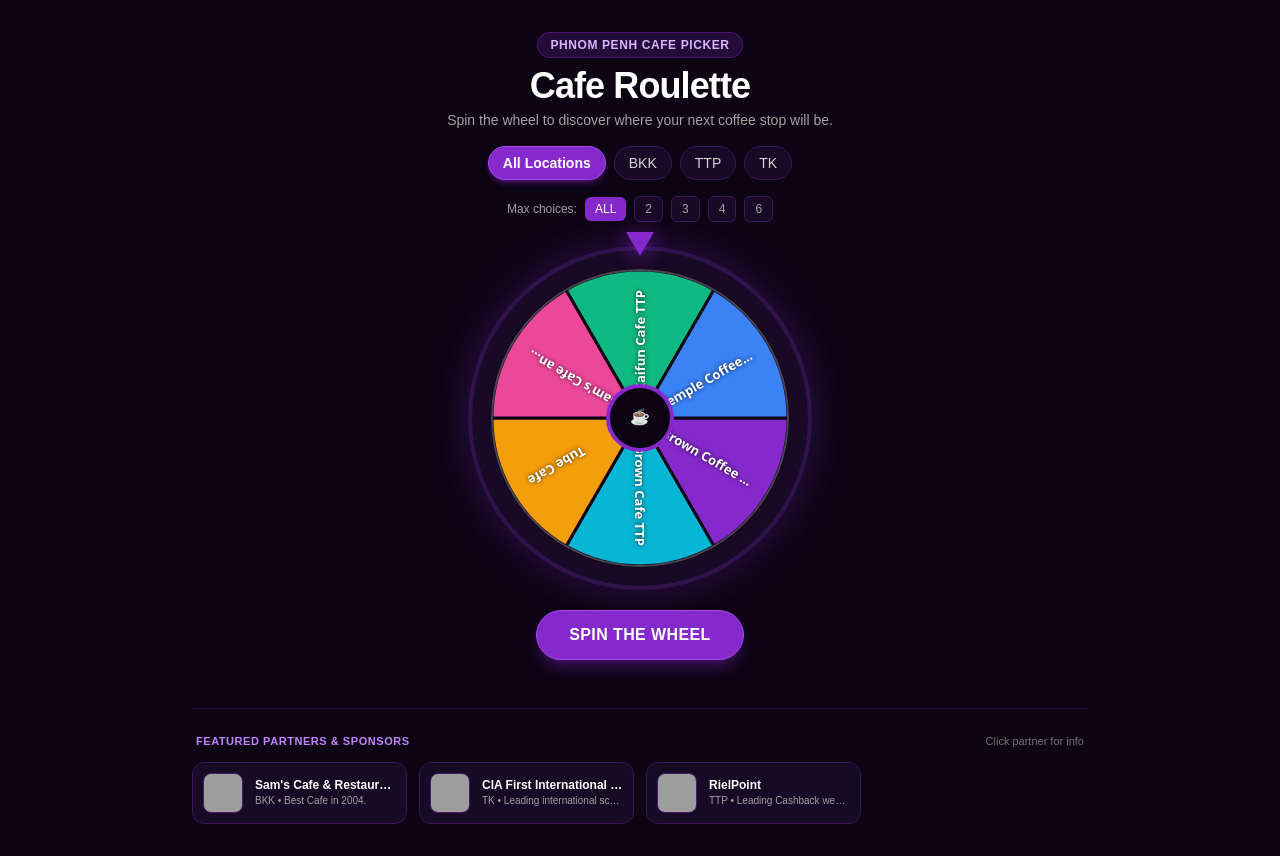
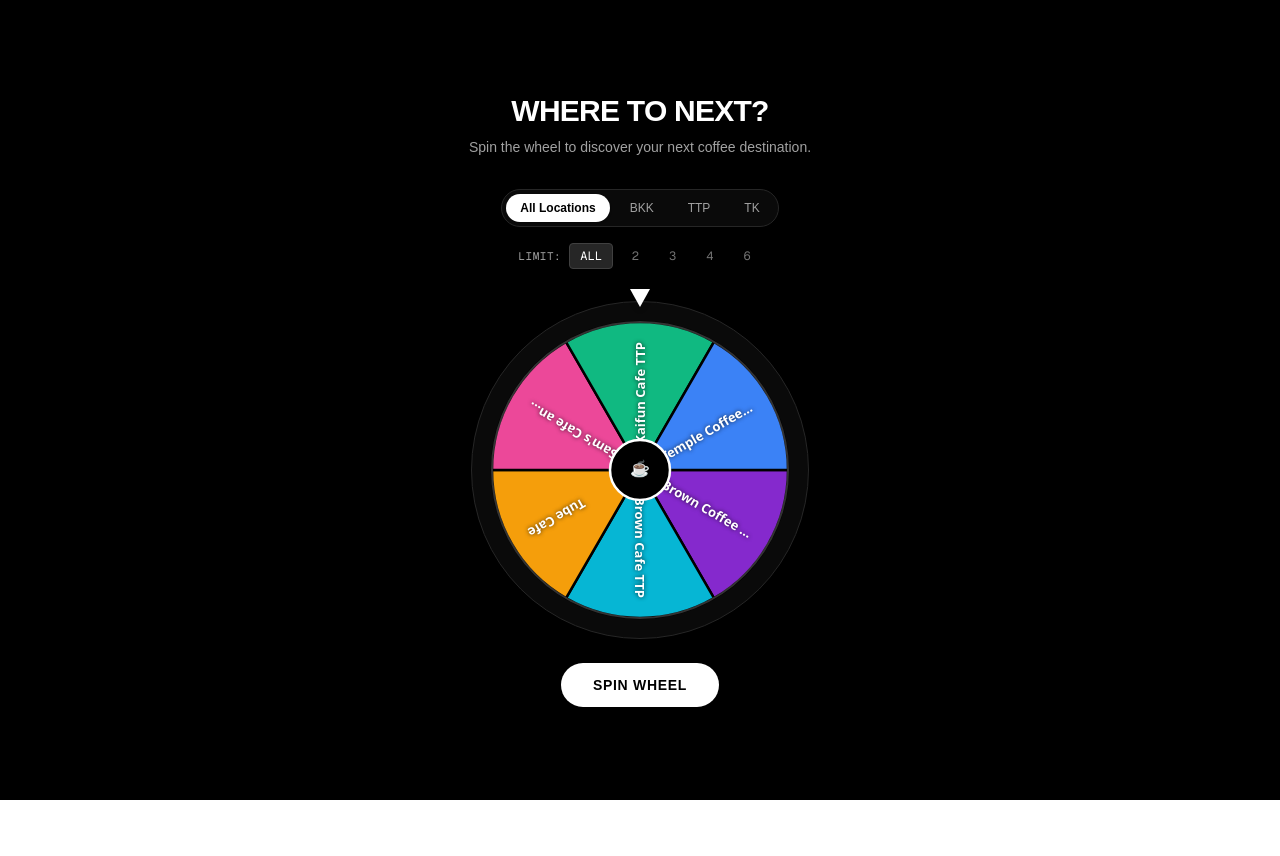
Before and after one commit to virayuth4/funapp, a Next.js app: page / in a window 1280 px wide. After the commit the page ends 800 px from the top, so only its background shows below. Built offline with nearby package versions, Linux system fonts and the light colour scheme; grey boxes are pictures that could not be loaded.

Commit message:
updated to include ui

```diff
--- a/app/page.js
+++ b/app/page.js
@@ -4,18 +4,17 @@ import { useState, useEffect, useRef, useMemo } from "react";
 import { CAFES } from "@/app/data/cafes";
 import { SPONSORS } from "@/app/data/sponsors";
 
-// Colorful wheel palette
 const WHEEL_PALETTE = [
-  "#8529CD", // Rakuten Purple
-  "#06B6D4", // Electric Cyan
-  "#F59E0B", // Vivid Amber
-  "#EC4899", // Neon Pink
-  "#10B981", // Emerald Green
-  "#3B82F6", // Deep Sky Blue
-  "#F97316", // Bright Orange
-  "#6366F1", // Indigo
-  "#14B8A6", // Teal
-  "#E11D48", // Crimson Rose
+  "#8529CD",
+  "#06B6D4",
+  "#F59E0B",
+  "#EC4899",
+  "#10B981",
+  "#3B82F6",
+  "#F97316",
+  "#6366F1",
+  "#14B8A6",
+  "#E11D48",
 ];
 
 export default function Home() {
@@ -25,8 +24,11 @@ export default function Home() {
   const [removedIds, setRemovedIds] = useState([]);
   const [maxChoices, setMaxChoices] = useState("ALL");
   const [activePool, setActivePool] = useState([]);
-  const [activeModalItem, setActiveModalItem] = useState(null); // Used for both cafe winner & clicked sponsor
+  const [activeModalItem, setActiveModalItem] = useState(null);
   const [isSpinning, setIsSpinning] = useState(false);
+
+  // Store the contextual sponsor picked specifically for this spin result
+  const [suggestedSponsor, setSuggestedSponsor] = useState(null);
 
   const branches = ["ALL", "BKK", "TTP", "TK"];
 
@@ -69,7 +71,7 @@ export default function Home() {
     ctx.clearRect(0, 0, canvas.width, canvas.height);
 
     if (numSegments === 0) {
-      ctx.fillStyle = "#1e0b30";
+      ctx.fillStyle = "#121212";
       ctx.beginPath();
       ctx.arc(canvas.width / 2, canvas.height / 2, canvas.width / 2 - 12, 0, 2 * Math.PI);
       ctx.fill();
@@ -84,7 +86,6 @@ export default function Home() {
     activePool.forEach((cafe, i) => {
       const segmentAngle = angle + i * arcSize;
 
-      // Slice
       ctx.beginPath();
       ctx.fillStyle = WHEEL_PALETTE[i % WHEEL_PALETTE.length];
       ctx.moveTo(centerX, centerY);
@@ -92,19 +93,17 @@ export default function Home() {
       ctx.lineTo(centerX, centerY);
       ctx.fill();
 
-      // Divider line
-      ctx.strokeStyle = "#0d0414";
-      ctx.lineWidth = 3;
+      ctx.strokeStyle = "#000000";
+      ctx.lineWidth = 2.5;
       ctx.stroke();
 
-      // Label text
       ctx.save();
       ctx.translate(centerX, centerY);
       ctx.rotate(segmentAngle + arcSize / 2);
       ctx.textAlign = "right";
       ctx.fillStyle = "#ffffff";
       ctx.font = "bold 13px system-ui, -apple-system, sans-serif";
-      ctx.shadowColor = "rgba(0, 0, 0, 0.8)";
+      ctx.shadowColor = "rgba(0, 0, 0, 0.75)";
       ctx.shadowBlur = 4;
 
       const displayName =
@@ -113,23 +112,20 @@ export default function Home() {
       ctx.restore();
     });
 
-    // Outer edge border
     ctx.beginPath();
     ctx.arc(centerX, centerY, radius, 0, 2 * Math.PI);
-    ctx.strokeStyle = "rgba(255, 255, 255, 0.25)";
+    ctx.strokeStyle = "rgba(255, 255, 255, 0.2)";
     ctx.lineWidth = 2;
     ctx.stroke();
 
-    // Center Hub
     ctx.beginPath();
-    ctx.arc(centerX, centerY, 32, 0, 2 * Math.PI);
-    ctx.fillStyle = "#0d0414";
+    ctx.arc(centerX, centerY, 30, 0, 2 * Math.PI);
+    ctx.fillStyle = "#000000";
     ctx.fill();
-    ctx.strokeStyle = "#8529CD";
-    ctx.lineWidth = 4;
+    ctx.strokeStyle = "#ffffff";
+    ctx.lineWidth = 2.5;
     ctx.stroke();
 
-    // Center Icon
     ctx.fillStyle = "#ffffff";
     ctx.font = "16px sans-serif";
     ctx.textAlign = "center";
@@ -147,6 +143,7 @@ export default function Home() {
 
     setIsSpinning(true);
     setActiveModalItem(null);
+    setSuggestedSponsor(null);
 
     const fullRotations = (6 + Math.random() * 4) * (2 * Math.PI);
     const extraStop = Math.random() * (2 * Math.PI);
@@ -179,8 +176,18 @@ export default function Home() {
         const relativeAngle =
           (pointerAngle - normalizedAngle + 2 * Math.PI) % (2 * Math.PI);
         const winningIndex = Math.floor(relativeAngle / arcSize) % numSegments;
+        const winner = activePool[winningIndex];
 
-        setActiveModalItem(activePool[winningIndex]);
+        // Pick a relevant partner matching the winning location
+        if (SPONSORS && SPONSORS.length > 0) {
+          const matched = SPONSORS.filter(
+            (s) => s.branch_location === winner.branch_location
+          );
+          const pool = matched.length > 0 ? matched : SPONSORS;
+          setSuggestedSponsor(pool[Math.floor(Math.random() * pool.length)]);
+        }
+
+        setActiveModalItem(winner);
         setIsSpinning(false);
       }
     };
@@ -191,6 +198,7 @@ export default function Home() {
   const handleRemoveCafe = (cafeId) => {
     setRemovedIds((prev) => [...prev, cafeId]);
     setActiveModalItem(null);
+    setSuggestedSponsor(null);
   };
 
   const handleResetPool = () => {
@@ -206,35 +214,32 @@ export default function Home() {
   }, []);
 
   return (
-    <main className="min-h-screen bg-[#0d0414] text-neutral-100 flex flex-col justify-between items-center p-4 sm:p-8 relative">
+    <main className="min-h-screen bg-black text-neutral-100 flex flex-col justify-center items-center px-4 py-8 sm:py-12 relative antialiased selection:bg-white selection:text-black">
       {/* Top Main Section */}
       <div className="flex flex-col items-center w-full max-w-xl">
         {/* Header */}
-        <header className="text-center max-w-md mb-4">
-          <span className="inline-block px-3 py-1 mb-2 text-xs font-semibold tracking-wider text-[#d8b4fe] uppercase bg-[#8529CD]/20 border border-[#8529CD]/40 rounded-full">
-            Phnom Penh Cafe Picker
-          </span>
-          <h1 className="text-3xl sm:text-4xl font-extrabold tracking-tight text-white">
-            Cafe Roulette
+        <header className="text-center max-w-md mb-8">
+          <h1 className="text-2xl sm:text-3xl font-bold tracking-tight text-white uppercase">
+            Where to Next?
           </h1>
-          <p className="mt-1 text-xs sm:text-sm text-neutral-400">
-            Spin the wheel to discover where your next coffee stop will be.
+          <p className="mt-2 text-xs sm:text-sm text-neutral-400 font-normal">
+            Spin the wheel to discover your next coffee destination.
           </p>
         </header>
 
         {/* Filter Controls */}
-        <div className="flex flex-col items-center gap-3 mb-6 w-full">
+        <div className="flex flex-col items-center gap-4 mb-8 w-full">
           {/* Branch Buttons */}
-          <div className="flex flex-wrap items-center justify-center gap-2">
+          <div className="flex flex-wrap items-center justify-center gap-1.5 p-1 rounded-full border border-neutral-800 bg-neutral-950">
             {branches.map((branch) => (
               <button
                 key={branch}
                 onClick={() => setSelectedBranch(branch)}
                 disabled={isSpinning}
-                className={`px-3.5 py-1.5 text-xs sm:text-sm font-medium rounded-full transition-all duration-150 cursor-pointer disabled:opacity-50 ${
+                className={`px-3.5 py-1.5 text-xs font-medium rounded-full transition-all duration-150 cursor-pointer disabled:opacity-40 ${
                   selectedBranch === branch
-                    ? "bg-[#8529CD] text-white font-semibold shadow-md shadow-[#8529CD]/40 border border-[#a24ce8]"
-                    : "bg-[#180926] text-neutral-300 hover:bg-[#230d37] border border-[#3b1959]"
+                    ? "bg-white text-black font-semibold shadow-sm"
+                    : "text-neutral-400 hover:text-white"
                 }`}
               >
                 {branch === "ALL" ? "All Locations" : branch}
@@ -243,17 +248,19 @@ export default function Home() {
           </div>
 
           {/* Max Choice Limits */}
-          <div className="flex items-center gap-2 text-xs text-neutral-400 mt-1">
-            <span>Max choices:</span>
+          <div className="flex items-center gap-2 text-xs text-neutral-500">
+            <span className="font-mono text-[11px] uppercase tracking-wider text-neutral-400">
+              Limit:
+            </span>
             {["ALL", 2, 3, 4, 6].map((limit) => (
               <button
                 key={limit}
                 onClick={() => setMaxChoices(limit === "ALL" ? "ALL" : limit)}
                 disabled={isSpinning}
-                className={`px-2.5 py-1 rounded-md text-xs font-medium transition-all ${
+                className={`px-2.5 py-1 rounded text-xs font-mono transition-all cursor-pointer ${
                   maxChoices === limit
-                    ? "bg-[#8529CD] text-white"
-                    : "bg-[#180926] text-neutral-400 hover:text-white border border-[#3b1959]"
+                    ? "bg-neutral-800 text-white border border-neutral-700"
+                    : "text-neutral-500 hover:text-neutral-300 border border-transparent"
                 }`}
               >
                 {limit}
@@ -263,11 +270,12 @@ export default function Home() {
 
           {/* Removed Items Counter */}
           {removedIds.length > 0 && (
-            <div className="flex items-center gap-2 text-xs text-neutral-400">
-              <span>{removedIds.length} cafe(s) excluded</span>
+            <div className="flex items-center gap-2 text-xs text-neutral-500">
+              <span>{removedIds.length} cafe(s) removed</span>
+              <span>•</span>
               <button
                 onClick={handleResetPool}
-                className="text-[#c084fc] underline hover:text-[#d8b4fe] cursor-pointer"
+                className="text-white underline hover:text-neutral-300 cursor-pointer transition-colors"
               >
                 Reset pool
               </button>
@@ -277,149 +285,138 @@ export default function Home() {
 
         {/* Wheel Area */}
         <div className="relative flex flex-col items-center justify-center">
-          {/* Top Pointer Indicator */}
-          <div className="absolute -top-3.5 z-10 w-0 h-0 border-l-[14px] border-l-transparent border-r-[14px] border-r-transparent border-t-[24px] border-t-[#8529CD] drop-shadow-[0_4px_10px_rgba(133,41,205,0.7)]" />
+          <div className="absolute -top-3 z-10 w-0 h-0 border-l-[10px] border-l-transparent border-r-[10px] border-r-transparent border-t-[18px] border-t-white drop-shadow-md" />
 
-          {/* Outer Wheel Container */}
-          <div className="p-2 rounded-full bg-[#180926] border-4 border-[#30124d] shadow-[0_0_40px_rgba(133,41,205,0.3)]">
+          <div className="p-2 rounded-full bg-neutral-950 border border-neutral-800 shadow-2xl">
             <canvas
               ref={canvasRef}
               width={320}
               height={320}
-              className="rounded-full shadow-inner block"
+              className="rounded-full block"
             />
           </div>
 
-          {/* Spin Button */}
           <button
             onClick={spinWheel}
             disabled={isSpinning || activePool.length === 0}
-            className="mt-5 px-8 py-3 bg-[#8529CD] hover:bg-[#993be0] active:scale-95 text-white font-bold rounded-full shadow-lg shadow-[#8529CD]/35 transition-all text-sm sm:text-base tracking-wide uppercase disabled:opacity-50 disabled:cursor-not-allowed cursor-pointer border border-[#a24ce8]"
+            className="mt-6 px-8 py-3 bg-white text-black hover:bg-neutral-200 active:scale-95 font-semibold rounded-full shadow-sm transition-all text-xs sm:text-sm tracking-wider uppercase disabled:opacity-30 disabled:cursor-not-allowed cursor-pointer"
           >
-            {isSpinning ? "Selecting..." : "Spin the Wheel"}
+            {isSpinning ? "Selecting..." : "Spin Wheel"}
           </button>
         </div>
       </div>
 
-      {/* Sponsors Showcase Banner (Clickable to open modal) */}
-      <section className="w-full max-w-4xl mt-12 pt-6 border-t border-[#29113e]">
-        <div className="flex items-center justify-between mb-3 px-1">
-          <span className="text-[11px] font-bold tracking-wider uppercase text-[#c084fc]">
-            Featured Partners & Sponsors
-          </span>
-          <span className="text-[11px] text-neutral-500">
-            Click partner for info
-          </span>
-        </div>
-
-        <div className="grid grid-cols-2 sm:grid-cols-4 gap-3">
-          {SPONSORS.map((sponsor) => (
-            <button
-              key={sponsor.id}
-              onClick={() => setActiveModalItem(sponsor)}
-              disabled={isSpinning}
-              className="flex items-center text-left gap-3 p-2.5 rounded-xl bg-[#160a24] hover:bg-[#200e33] border border-[#391559] hover:border-[#8529CD]/60 transition-all group cursor-pointer disabled:opacity-50"
-            >
-              <img
-                src={sponsor.logo_url}
-                alt={sponsor.name}
-                className="w-10 h-10 rounded-lg object-cover border border-[#481c6e] group-hover:border-[#8529CD] transition-colors"
-              />
-              <div className="min-w-0 flex-1">
-                <h4 className="text-xs font-semibold text-white truncate group-hover:text-[#d8b4fe]">
-                  {sponsor.name}
-                </h4>
-                <p className="text-[10px] text-neutral-400 truncate">
-                  {sponsor.branch_location} • {sponsor.description}
-                </p>
-              </div>
-            </button>
-          ))}
-        </div>
-      </section>
-
-      {/* Shared Centered Modal for Wheel Winner OR Clicked Sponsor */}
+      {/* Result Modal with Post-Spin Sponsored Spotlight */}
       {activeModalItem && (
-        <div className="fixed inset-0 z-50 flex items-center justify-center p-4 bg-black/75 backdrop-blur-sm animate-in fade-in duration-200">
-          <div className="relative w-full max-w-md bg-[#160a24] border border-[#8529CD]/60 rounded-2xl p-6 shadow-[0_0_50px_rgba(133,41,205,0.4)] animate-in zoom-in-95 duration-200">
+        <div className="fixed inset-0 z-50 flex items-center justify-center p-4 bg-black/80 backdrop-blur-sm animate-in fade-in duration-150">
+          <div className="relative w-full max-w-sm bg-neutral-950 border border-neutral-800 rounded-2xl p-5 sm:p-6 shadow-2xl animate-in zoom-in-95 duration-150 flex flex-col max-h-[90vh] overflow-y-auto">
             {/* Close Button */}
             <button
               onClick={() => setActiveModalItem(null)}
-              className="absolute top-4 right-4 text-neutral-400 hover:text-white p-1 rounded-full text-lg cursor-pointer leading-none"
+              className="absolute top-4 right-4 text-neutral-500 hover:text-white p-1 text-sm cursor-pointer transition-colors"
               aria-label="Close"
             >
               ✕
             </button>
 
-            {/* Header info */}
-            <div className="flex items-center gap-4">
+            {/* Winner Cafe Information */}
+            <div className="flex items-center gap-3.5">
               <img
                 src={activeModalItem.logo_url}
                 alt={activeModalItem.name}
-                className="w-16 h-16 rounded-xl object-cover border border-[#481c6e] shadow-md"
+                className="w-14 h-14 rounded-xl object-cover border border-neutral-800 shrink-0"
               />
-              <div className="flex-1 min-w-0 pr-6">
-                <span className="text-[11px] font-bold uppercase tracking-wider text-[#c084fc]">
-                  {activeModalItem.category === "cafe" ? "🎉 Winner Picked!" : "⭐ Featured Partner"}
+              <div className="flex-1 min-w-0 pr-4">
+                <span className="text-[10px] font-mono uppercase tracking-widest text-neutral-400">
+                  Selected Destination
                 </span>
-                <h2 className="text-xl font-bold text-white truncate">
+                <h2 className="text-lg font-bold text-white truncate">
                   {activeModalItem.name}
                 </h2>
-                <div className="flex items-center gap-2 mt-0.5">
-                  <span className="text-[11px] px-2 py-0.5 rounded-md font-semibold bg-[#8529CD]/20 text-[#d8b4fe] border border-[#8529CD]/40">
+                <div className="flex items-center gap-2 mt-0.5 font-mono text-[11px] text-neutral-400">
+                  <span className="px-1.5 py-0.5 rounded bg-neutral-900 border border-neutral-800 text-neutral-300">
                     {activeModalItem.branch_location}
                   </span>
-                  <span className="text-xs text-neutral-400 capitalize">
+                  <span className="capitalize text-neutral-500">
                     • {activeModalItem.category}
                   </span>
                 </div>
               </div>
             </div>
 
-            {/* Description */}
-            <p className="mt-4 text-sm text-neutral-300 leading-relaxed">
+            <p className="mt-3 text-xs text-neutral-400 leading-relaxed">
               {activeModalItem.description}
             </p>
 
-            {/* Action Buttons */}
-            <div className="mt-6 flex flex-col gap-2.5">
+            {/* Main Cafe Action Buttons */}
+            <div className="mt-4 flex flex-col gap-2">
               <a
                 href={activeModalItem.map}
                 target="_blank"
                 rel="noopener noreferrer"
-                className="w-full inline-flex items-center justify-center gap-2 px-4 py-2.5 rounded-xl border border-[#8529CD]/40 bg-[#2b1046] hover:bg-[#39155c] text-purple-100 text-sm font-semibold transition-colors"
+                className="w-full inline-flex items-center justify-center gap-2 px-4 py-2.5 rounded-lg border border-neutral-700 bg-neutral-900 hover:bg-neutral-800 text-neutral-200 text-xs font-medium transition-colors"
               >
-                <span>📍 View Location on Google Maps</span>
+                <span>View on Google Maps ↗</span>
               </a>
 
-              {/* Conditional bottom actions based on whether it's a cafe or sponsor */}
-              {activeModalItem.category === "cafe" ? (
-                <div className="flex gap-2.5">
+              <div className="flex gap-2">
                 <button
                   onClick={() => handleRemoveCafe(activeModalItem.id)}
-                    className="flex-1 py-2 rounded-xl border border-red-500/40 bg-red-950/30 hover:bg-red-900/40 text-red-300 text-xs font-medium transition-colors cursor-pointer"
+                  className="flex-1 py-2 rounded-lg border border-neutral-800 bg-red-500/90 hover:bg-red-500 text-white text-xs font-medium transition-colors cursor-pointer"
                 >
-                    ✕ Remove from Pool
+                  Remove & Respin
                 </button>
                 <button
                   onClick={() => {
                     setActiveModalItem(null);
                     spinWheel();
                   }}
-                    className="flex-1 py-2 rounded-xl border border-[#8529CD]/50 bg-[#8529CD] hover:bg-[#993be0] text-white text-xs font-semibold transition-colors cursor-pointer"
+                  className="flex-1 py-2 rounded-lg bg-white hover:bg-neutral-200 text-black text-xs font-semibold transition-colors cursor-pointer"
                 >
-                    🎲 Spin Again
+                  Spin Again
                 </button>
               </div>
-              ) : (
-                <button
-                  onClick={() => setActiveModalItem(null)}
-                  className="w-full py-2 rounded-xl border border-[#8529CD]/30 bg-[#1e0b30] hover:bg-[#280e42] text-neutral-300 hover:text-white text-xs font-medium transition-colors cursor-pointer"
+            </div>
+
+            {/* Post-Spin Sponsored Alternative Spot */}
+            {suggestedSponsor && (
+              <div className="mt-5 pt-4 border-t border-neutral-900">
+                <div className="flex items-center justify-between mb-2">
+                  <span className="text-[10px] font-mono tracking-wider uppercase text-neutral-400">
+                    Also in {suggestedSponsor.branch_location}
+                  </span>
+                  <span className="text-[9px] font-mono tracking-widest uppercase text-amber-400 bg-amber-500/10 border border-amber-500/20 px-1.5 py-0.5 rounded">
+                    Partner Pick
+                  </span>
+                </div>
+
+                <a
+                  href={suggestedSponsor.map}
+                  target="_blank"
+                  rel="noopener noreferrer"
+                  className="flex items-center justify-between p-2.5 rounded-xl border border-neutral-900 bg-neutral-900/40 hover:bg-neutral-900 hover:border-neutral-700 transition-all group"
                 >
-                  Close
-                </button>
+                  <div className="flex items-center gap-3 min-w-0">
+                    <img
+                      src={suggestedSponsor.logo_url}
+                      alt={suggestedSponsor.name}
+                      className="w-9 h-9 rounded-lg object-cover border border-neutral-800 shrink-0"
+                    />
+                    <div className="min-w-0">
+                      <h4 className="text-xs font-medium text-neutral-200 truncate group-hover:text-white">
+                        {suggestedSponsor.name}
+                      </h4>
+                      <p className="text-[10px] text-neutral-500 truncate mt-0.5">
+                        {suggestedSponsor.description}
+                      </p>
+                    </div>
+                  </div>
+                  <span className="text-neutral-500 group-hover:text-neutral-200 text-xs pl-2 font-mono shrink-0">
+                    ↗
+                  </span>
+                </a>
+              </div>
             )}
-            </div>
           </div>
         </div>
       )}
--- a/next.config.mjs
+++ b/next.config.mjs
@@ -12,6 +12,8 @@ const nextConfig = {
       "localhost:3000",
       "172.20.10.5",
       "172.20.10.5:3000",
+      "192.168.18.6:3000",
+      "192.168.18.6"
     ],
 };
 
```
Lines whose indentation alone changed are shown as unchanged.
